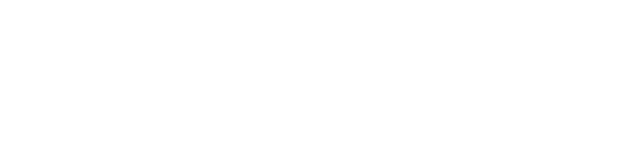
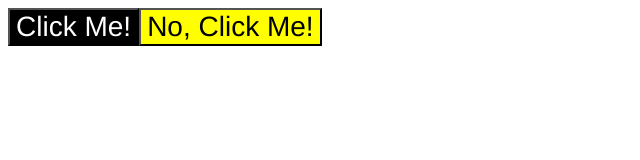
Before and after one commit to DhirojRana/csspractise, a plain HTML site: page practise3/index.html in a window 1280 px wide. Shown: the whole page, without its empty margins (0-640 px from the left). Drawn offline with Linux system fonts and the light colour scheme.

Commit message:
Add styles using grouping selectors

```diff
--- a/practise3/index.html
+++ b/practise3/index.html
@@ -7,5 +7,8 @@
     </head>
     <body>
 
+            <button class="first">Click Me!
+            <button class="second">No, Click Me!
+
     </body>
 </html>
--- a/practise3/style.css
+++ b/practise3/style.css
@@ -0,0 +1,14 @@
+.first,.second
+{
+    font-size: 28px;
+    font-family: Helvetica,'Times New Roman',sans-serif;
+}
+.first
+{
+    background-color: black;
+    color: white;
+}
+.second
+{
+    background-color: yellow;
+}
```
